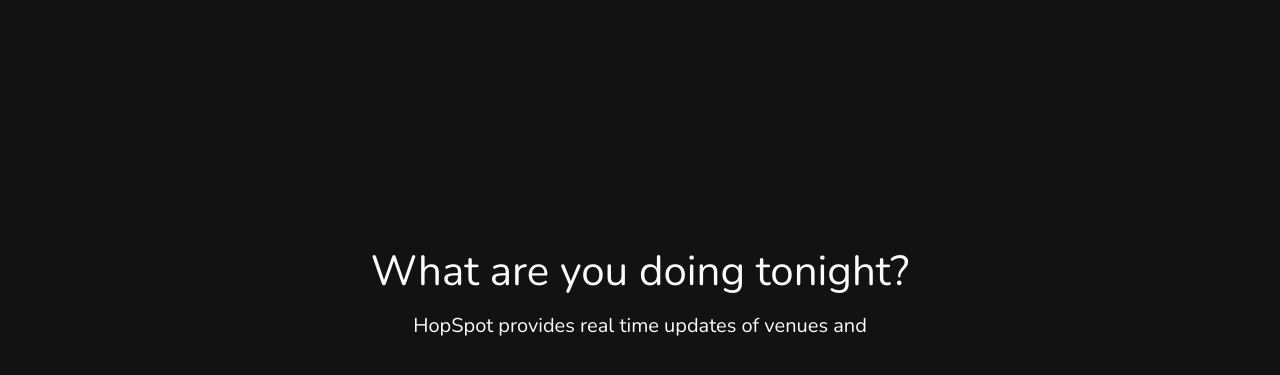
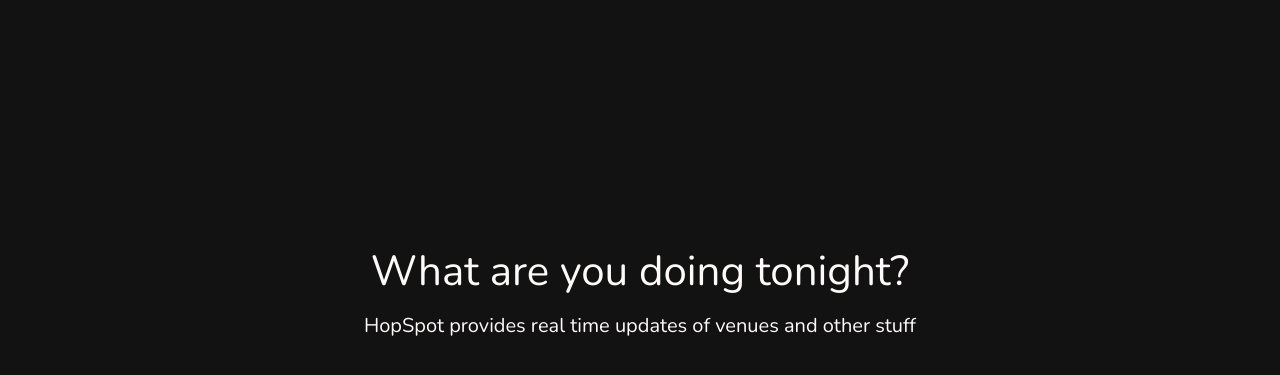
Before and after one commit to NightcrawlerEX/NightcrawlerEX.github.io, a plain HTML site: page index.html in a window 1280 px wide. Shown: the part 69-444 px from the top of the page. Drawn offline with nearby package versions, Linux system fonts and the light colour scheme.

Commit message:
Update index.html

```diff
--- a/index.html
+++ b/index.html
@@ -35,7 +35,7 @@
      What are you doing tonight?
   </div>
   <div class="subbanner">
-    HopSpot provides real time updates of venues and
+    HopSpot provides real time updates of venues and other stuff
   </div>
   </div>
 
```
